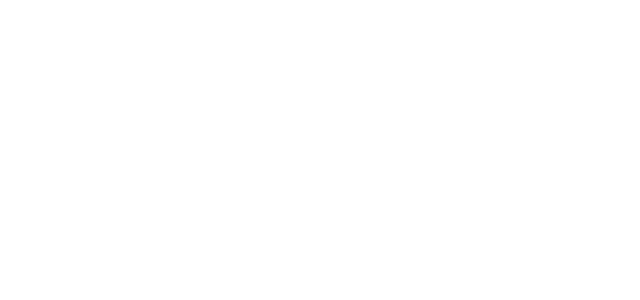
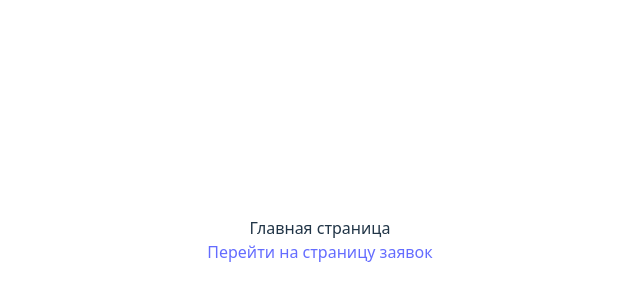
Before and after one commit to BaevIlia/factory-maintenance-control-frontend, a Vue app: page / in a window 1280 px wide. Shown: the part 160-460 px from the top of the page, without its empty margins (320-960 px from the left). Built offline with nearby package versions, Linux system fonts and the light colour scheme.

Commit message:
Добавил две страницы, настроил роутер

```diff
--- a/src/App.vue
+++ b/src/App.vue
@@ -1,5 +1,5 @@
 <template>
-
+ <router-view />
 </template>
 
 <script setup lang="ts">
--- a/src/main.ts
+++ b/src/main.ts
@@ -1,5 +1,6 @@
 import { createApp } from 'vue'
 import './style.css'
 import App from './App.vue'
+import router from "./router";
 
-createApp(App).mount('#app')
+createApp(App).use(router).mount('#app')
--- /dev/null
+++ b/src/pages/HomePage.vue
@@ -0,0 +1,19 @@
+<template>
+  <div>
+    Главная страница
+  </div>
+  <div>
+    <a>
+      <router-link to="/requests">Перейти на страницу заявок</router-link>
+    </a>
+    <router-view />
+  </div>
+</template>
+
+<script setup lang="ts">
+
+</script>
+
+<style scoped>
+
+</style>
--- a/src/pages/RequestsPage.vue
+++ b/src/pages/RequestsPage.vue
@@ -1,11 +1,11 @@
+<template>
+<div class="requests">Test</div>
+</template>
+
 <script setup lang="ts">
 
 </script>
 
-<template>
-
-</template>
-
 <style scoped>
 
 </style>
--- /dev/null
+++ b/src/router/index.ts
@@ -0,0 +1,23 @@
+import {createRouter, createWebHistory} from "vue-router";
+import RequestsPage from "../pages/RequestsPage.vue";
+import HomePage from "../pages/HomePage.vue";
+
+const routes = [
+    {
+        path: '/',
+        name: 'Home',
+        component: HomePage
+    },
+    {
+        path: '/requests',
+        name: 'Requests',
+        component: RequestsPage
+    }
+]
+
+const router = createRouter({
+    history: createWebHistory(),
+    routes
+})
+
+export default router;
```
